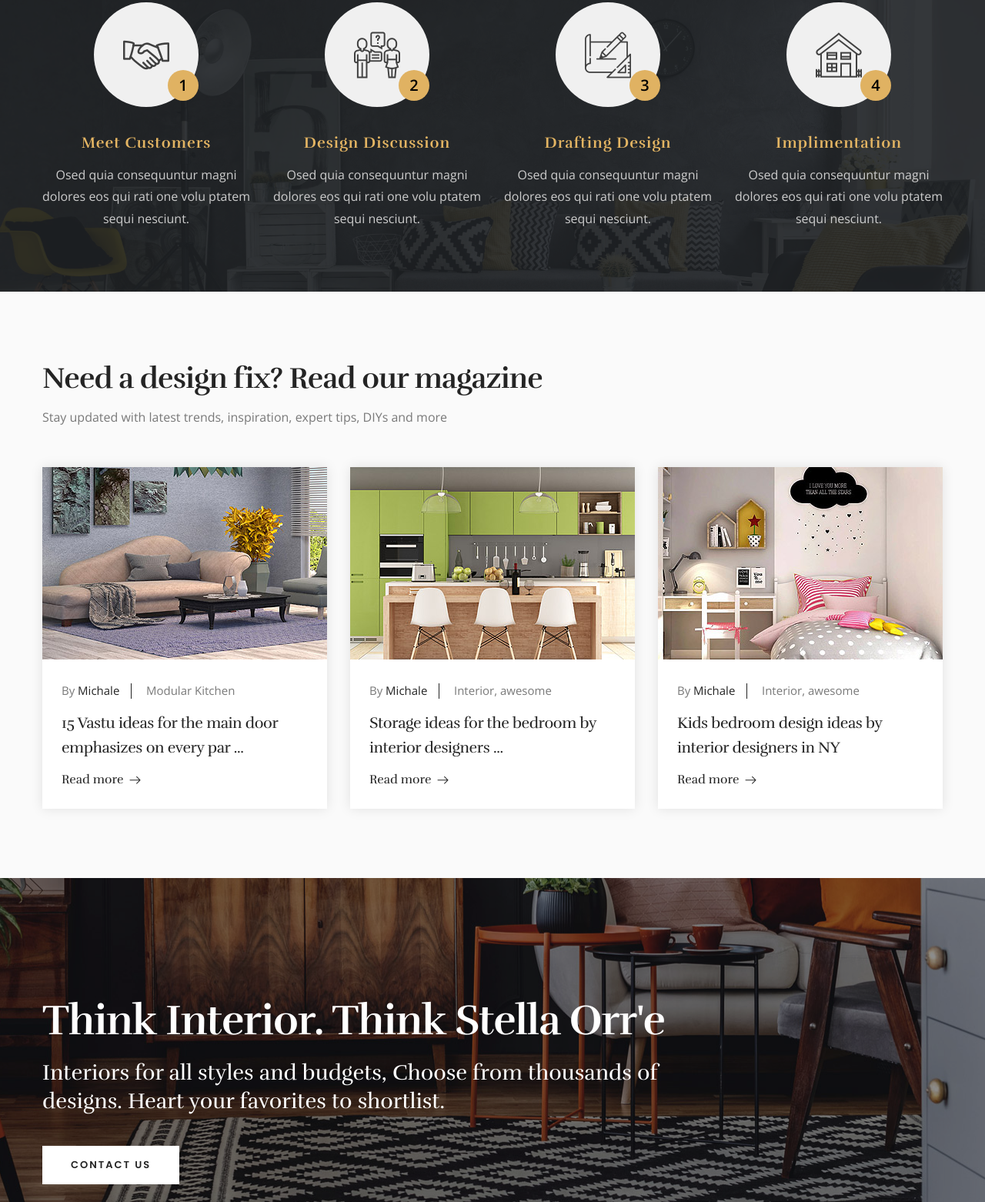
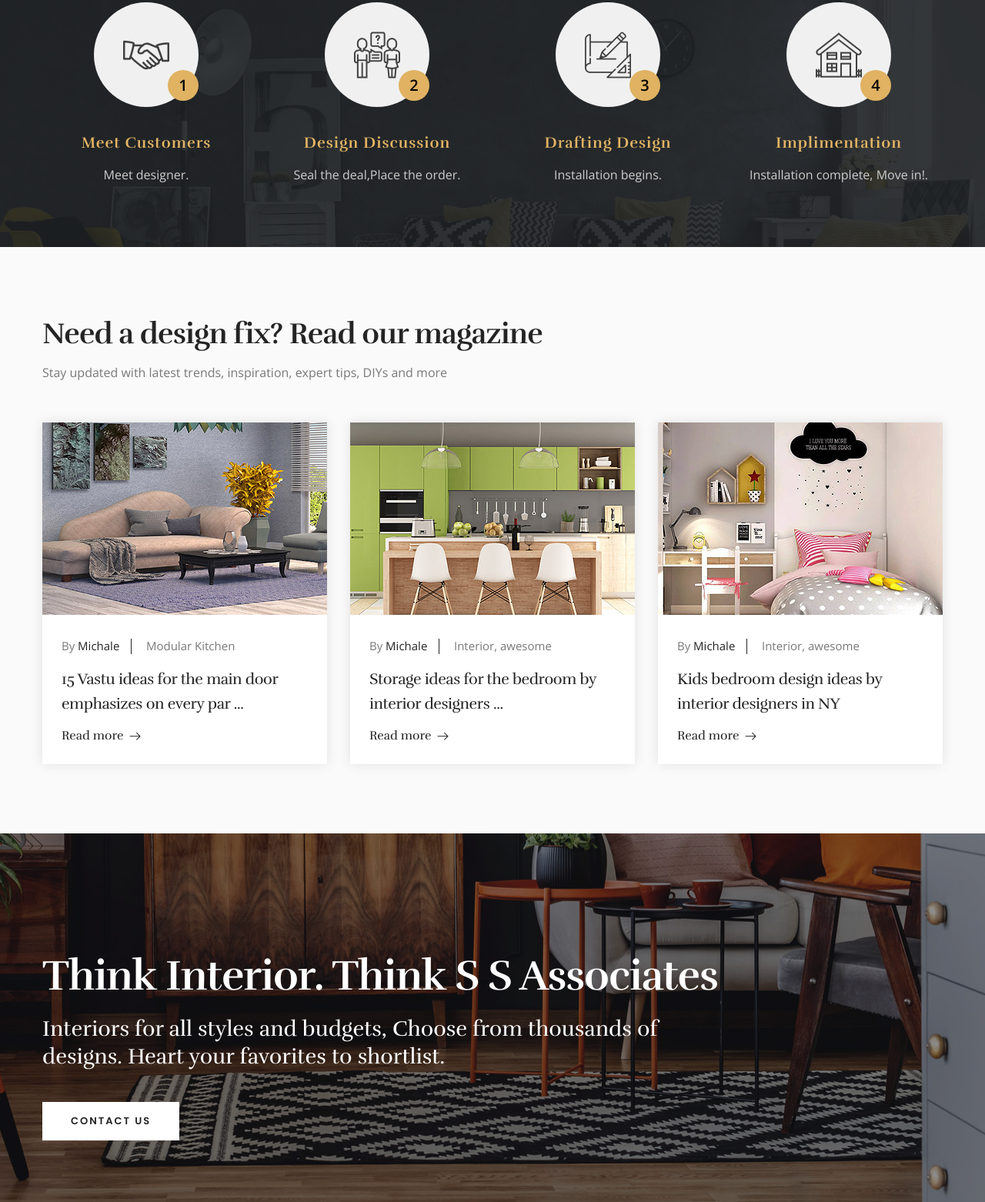
Before and after one commit to gulabssassociates/ssassociates, a plain HTML site: page index-3.html in a window 1280 px wide. Shown: the part 5055-6617 px from the top of the page at 77% size. Drawn offline with nearby package versions, Linux system fonts and the light colour scheme; animation ran at ten frames a second.

Commit message:
added customer meeting data

```diff
--- a/index-3.html
+++ b/index-3.html
@@ -701,7 +701,7 @@ Wardrobe Designs..</div>
 						</div>
 						<div class="lower-content">
 							<h3><a href="residental-interior.html">Meet Customers</a></h3>
-							<div class="text">Osed quia consequuntur magni dolores eos qui rati one volu ptatem sequi nesciunt.</div>
+							<div class="text">Meet designer.</div>
 						</div>
 					</div>
 				</div>
@@ -717,7 +717,7 @@ Wardrobe Designs..</div>
 						</div>
 						<div class="lower-content">
 							<h3><a href="residental-interior.html">Design Discussion</a></h3>
-							<div class="text">Osed quia consequuntur magni dolores eos qui rati one volu ptatem sequi nesciunt.</div>
+							<div class="text">Seal the deal,Place the order.</div>
 						</div>
 					</div>
 				</div>
@@ -733,7 +733,7 @@ Wardrobe Designs..</div>
 						</div>
 						<div class="lower-content">
 							<h3><a href="residental-interior.html">Drafting Design</a></h3>
-							<div class="text">Osed quia consequuntur magni dolores eos qui rati one volu ptatem sequi nesciunt.</div>
+							<div class="text">Installation begins.</div>
 						</div>
 					</div>
 				</div>
@@ -749,7 +749,7 @@ Wardrobe Designs..</div>
 						</div>
 						<div class="lower-content">
 							<h3><a href="residental-interior.html">Implimentation</a></h3>
-							<div class="text">Osed quia consequuntur magni dolores eos qui rati one volu ptatem sequi nesciunt.</div>
+							<div class="text">Installation complete, Move in!.</div>
 						</div>
 					</div>
 				</div>
@@ -831,7 +831,7 @@ Wardrobe Designs..</div>
 	<!-- Call To Action Section -->
 	<section class="call-to-action-section" style="background-image: url(images/background/1.jpg)">
 		<div class="auto-container">
-			<h2>Think Interior. Think Stella Orr'e</h2>
+			<h2>Think Interior. Think S S Associates</h2>
 			<div class="text">Interiors for all styles and budgets, Choose from thousands of <br> designs. Heart your favorites to shortlist.</div>
 			<a href="contact.html" class="theme-btn btn-style-two"><span class="txt">contact us</span></a>
 		</div>
@@ -892,7 +892,7 @@ Wardrobe Designs..</div>
                                 <div class="footer-widget contact-widget">
 									<h2>Contact Info</h2>
 									<div class="widget-content">
-										<a href="tel:1800-574-9687" class="contact-number">+91831 942 1545</a>
+										<a href="tel:831-942-1545" class="contact-number">+91831 942 1545</a>
 										<ul>
 											<li>S S Associates , near basant petrol pump, Itarsi Road Betul</li>
 											<li>Email :<a href="mailto:infossabpl@gmail.com"> infossabpl@gmail.com</a></li>
```
Also changed, not shown: index-4.html (+6 -6 lines), index-5.html (+6 -6 lines), index-6.html (+6 -6 lines), index.html (+7 -7 lines).
